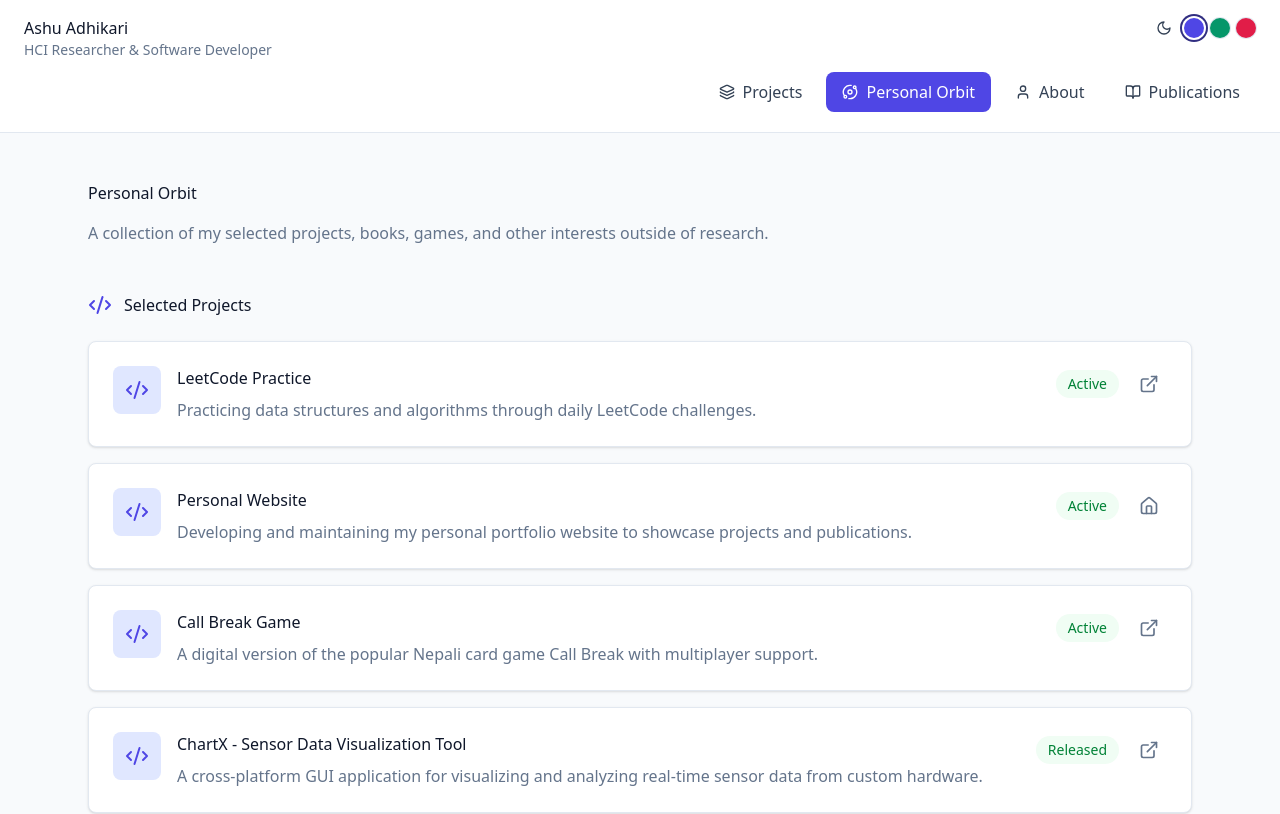
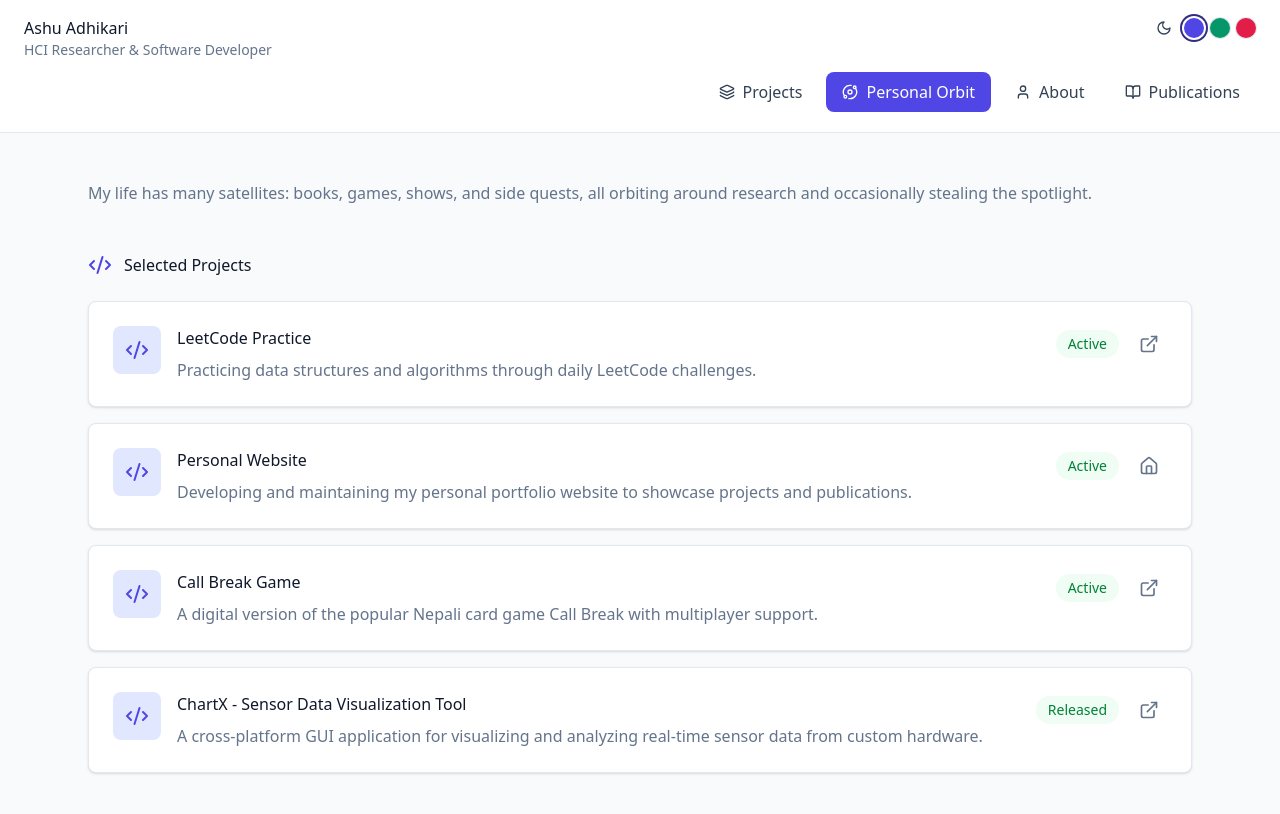
Before and after one commit to ashuadh7/ashuadh7.github.io, a React (Vite) app: page /personal-orbit in a window 1280 px wide. Shown: the top 814 px of the page. Built offline with nearby package versions, Linux system fonts and the light colour scheme.

Commit message:
Minor chagnes in language

```diff
--- a/src/pages/About.tsx
+++ b/src/pages/About.tsx
@@ -24,7 +24,7 @@ export function About() {
                   About Me
                 </h1>
                 <p className="text-secondary leading-relaxed">
-                  Hi, I&apos;m Ashu, an interaction designer and HCI researcher
+                  Hi, I&apos;m Ashu, an HCI researcher and interaction designer
                   focused on communication through intuitive interaction. I work
                   across XR and interactive systems, with a strong interest in
                   embodied interaction and information visualization to help
--- a/src/pages/PersonalOrbit.tsx
+++ b/src/pages/PersonalOrbit.tsx
@@ -66,10 +66,9 @@ export function PersonalOrbit() {
     <main className="bg-subtle min-h-screen">
       <div className="max-w-6xl mx-auto px-4 sm:px-6 py-10 sm:py-12">
         <div className="mb-10 sm:mb-12">
-          <h1 className="mb-4 text-primary">Personal Orbit</h1>
           <p className="text-muted">
-            A collection of my selected projects, books, games, and other
-            interests outside of research.
+            My life has many satellites: books, games, shows, and side quests,
+            all orbiting around research and occasionally stealing the spotlight.
           </p>
         </div>
 
--- a/src/pages/ProjectsHome.tsx
+++ b/src/pages/ProjectsHome.tsx
@@ -6,11 +6,6 @@ import { Footer } from '@/components/Footer';
 export function ProjectsHome() {
   return (
     <main className="max-w-7xl mx-auto px-4 sm:px-6 py-10 sm:py-12">
-      <div className="mb-10 sm:mb-12">
-        <h2 className="mb-4 text-primary">Projects</h2>
-        <p className="text-muted">Explore the projects I have worked on.</p>
-      </div>
-
       <div className="grid md:grid-cols-2 lg:grid-cols-3 gap-4 sm:gap-6">
         {projects.map((project) => (
           <Link
```
